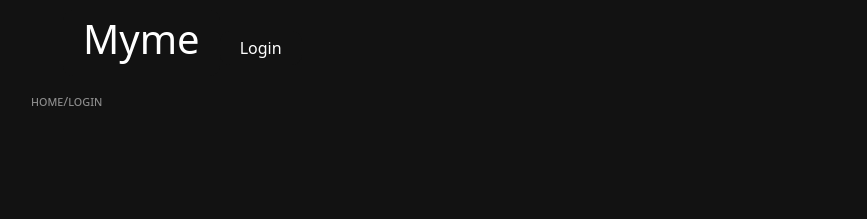
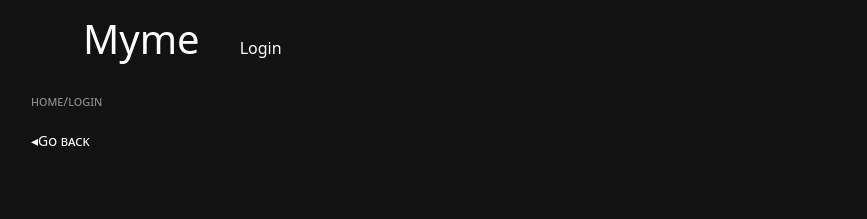
Before and after one commit to sera-ch/myme-fe, a React (Vite) app: page /myme-fe/login in a window 1280 px wide. Shown: the top 219 px of the page, without its empty margins (11-878 px from the left). Built offline with nearby package versions, Linux system fonts and the light colour scheme.

Commit message:
Add navigate back

```diff
--- a/src/components/Header.tsx
+++ b/src/components/Header.tsx
@@ -53,6 +53,9 @@ function Header({ search }: {search:boolean}) {
                     <span className='breadcrumb small'>
                         { path }
                     </span>
+                    <a href='' onClick={ navigateBack }><span className='back-nav small'>◂Go back</span></a>
+                </div>
+                <div>
                 </div>
                 {
                     search ? (
@@ -66,6 +69,11 @@ function Header({ search }: {search:boolean}) {
             </div>
         </>
     )
+
+    function navigateBack(event: SyntheticEvent) {
+        event.preventDefault()
+        navigate('..')
+    }
 
     function navigateToHome(event: SyntheticEvent) {
         event.preventDefault()
--- a/src/index.css
+++ b/src/index.css
@@ -294,6 +294,10 @@ span.breadcrumb {
     color: #8c8c8c;
 }
 
+span.back-nav {
+    font-variant: small-caps;
+}
+
 .breadcrumb::before {
     content: 'home';
     color: #8c8c8c;
```
